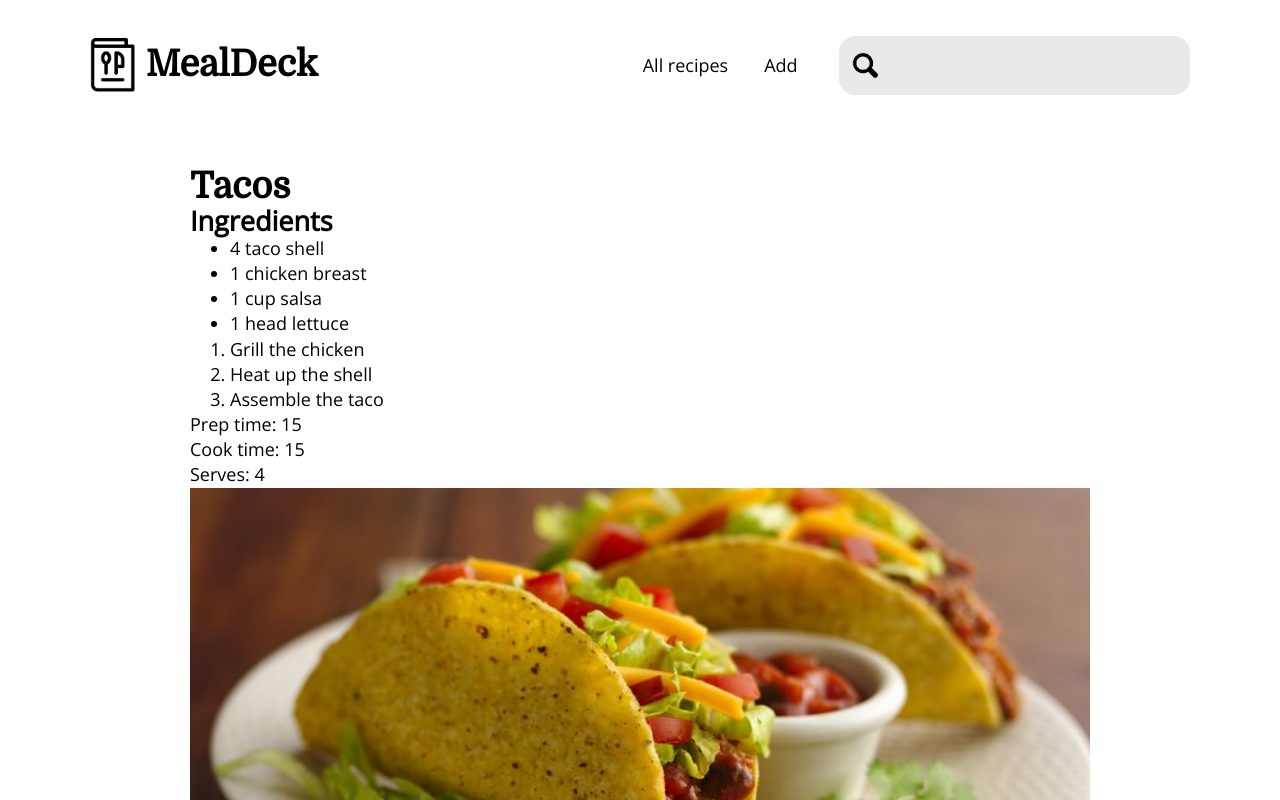
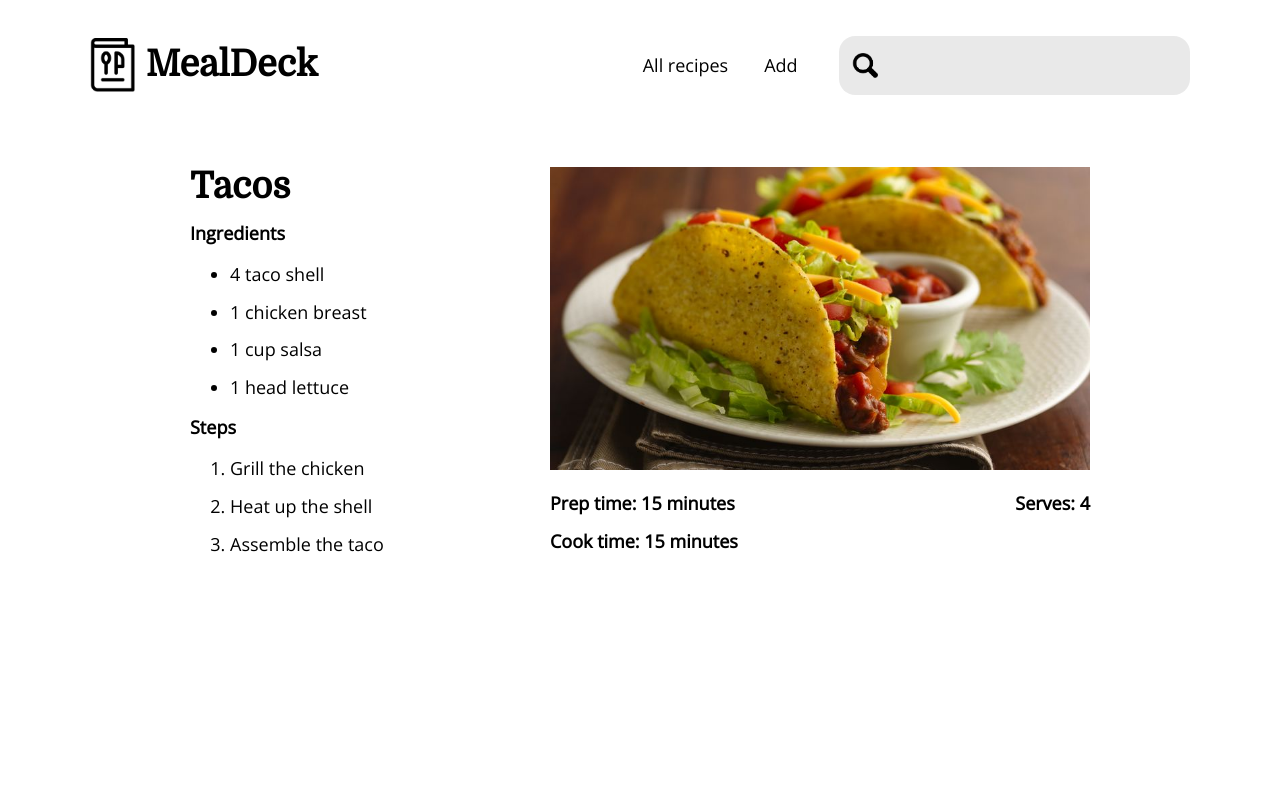
Before and after one commit to edlsto/recipe-creator, a Vue app: page /recipe/1 in a window 1280 px wide. Shown: the top 800 px of the page. Built offline with nearby package versions, Linux system fonts and the light colour scheme.

Commit message:
Add more details/style to recipe page

```diff
--- a/src/views/Recipe.vue
+++ b/src/views/Recipe.vue
@@ -1,24 +1,42 @@
 <template>
   <div class="about">
-    <h1>{{ selectedRecipe.title }}</h1>
-    <h2>Ingredients</h2>
-    <ul>
+    <div class="text">
+      <h1 class="recipe-title">{{ selectedRecipe.title }}</h1>
+      <h4 class="recipe-subtitle">Ingredients</h4>
+      <ul class="recipe-list">
         <li
-        v-for="ingredient in selectedRecipe.ingredients"
-        :key="ingredient.key"
+          v-for="(ingredient, index) in selectedRecipe.ingredients"
+          :key="index"
+          class="recipe-item"
         >
           {{ ingredient }}
         </li>
       </ul>
-    <ol>
-      <li v-for="ingredient in selectedRecipe.steps" :key="ingredient.key">
-        {{ ingredient }}
+      <h4 class="recipe-subtitle">Steps</h4>
+      <ol class="recipe-list">
+        <li
+          v-for="(step, index) in selectedRecipe.steps"
+          :key="index"
+          class="recipe-item"
+        >
+          {{ step }}
         </li>
       </ol>
-    <p>Prep time: {{ selectedRecipe.prepTime }}</p>
-    <p>Cook time: {{ selectedRecipe.cookTime }}</p>
-    <p>Serves: {{ selectedRecipe.serves }}</p>
+    </div>
+    <div class="image">
       <img class="recipe-img" :src="selectedRecipe.image" alt="" />
+      <div class="details">
+        <div>
+          <h4 class="recipe-subtitle">
+            Prep time: {{ selectedRecipe.prepTime }} minutes
+          </h4>
+          <h4 class="recipe-subtitle">
+            Cook time: {{ selectedRecipe.cookTime }} minutes
+          </h4>
+        </div>
+        <h4 class="recipe-subtitle">Serves: {{ selectedRecipe.serves }}</h4>
+      </div>
+    </div>
   </div>
 </template>
 
@@ -38,4 +56,31 @@ export default {
 .recipe-img {
   width: 100%;
 }
+.about {
+  display: flex;
+}
+
+.text {
+  flex: 0 0 40%;
+}
+.recipe-title {
+  margin-bottom: 0.5em;
+}
+
+.recipe-subtitle {
+  margin-bottom: 1em;
+}
+.recipe-list {
+  margin-bottom: 1em;
+}
+
+.details {
+  display: flex;
+  justify-content: space-between;
+  margin-top: 1em;
+}
+
+.recipe-item {
+  margin-bottom: 0.7em;
+}
 </style>
```
Lines whose indentation alone changed are shown as unchanged.
